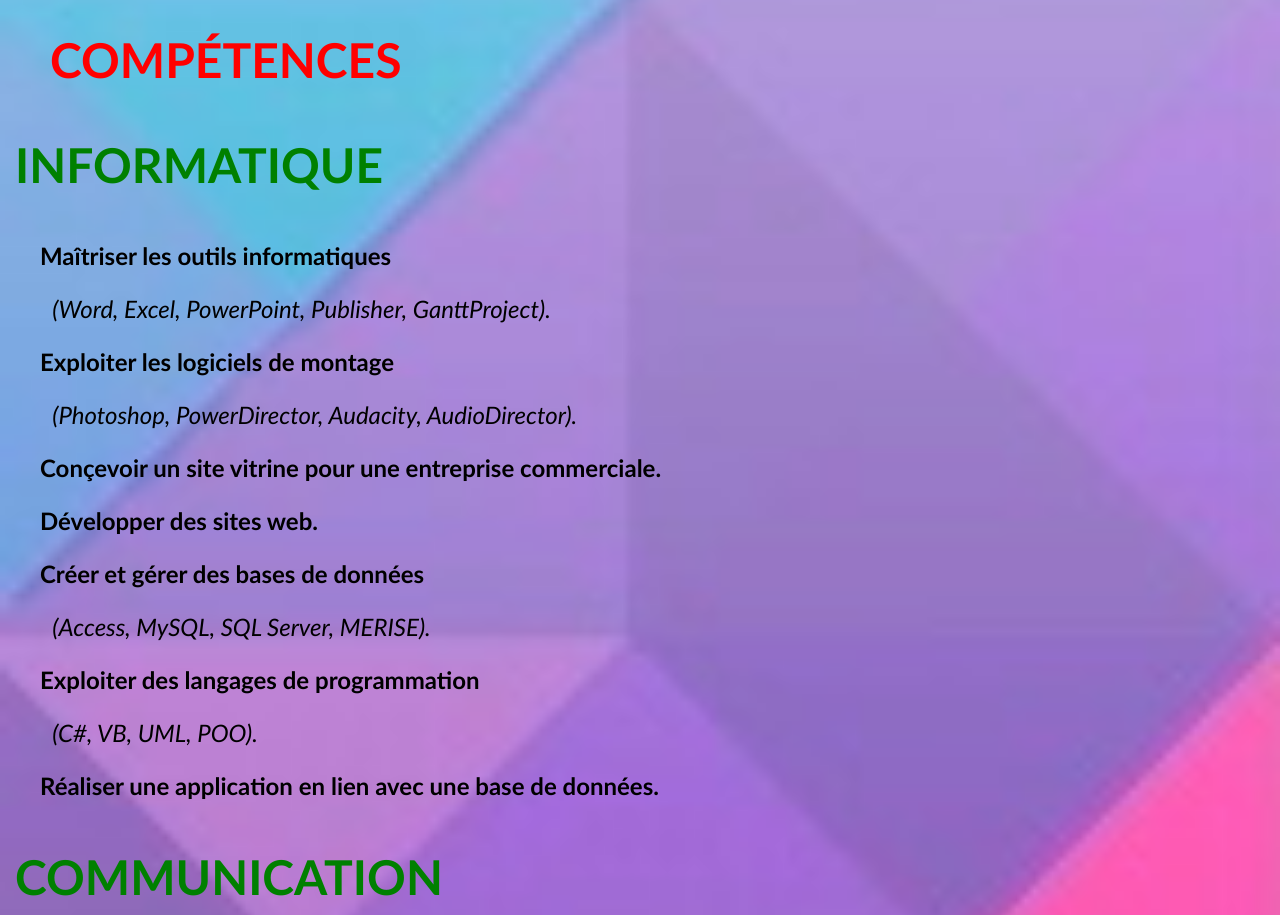
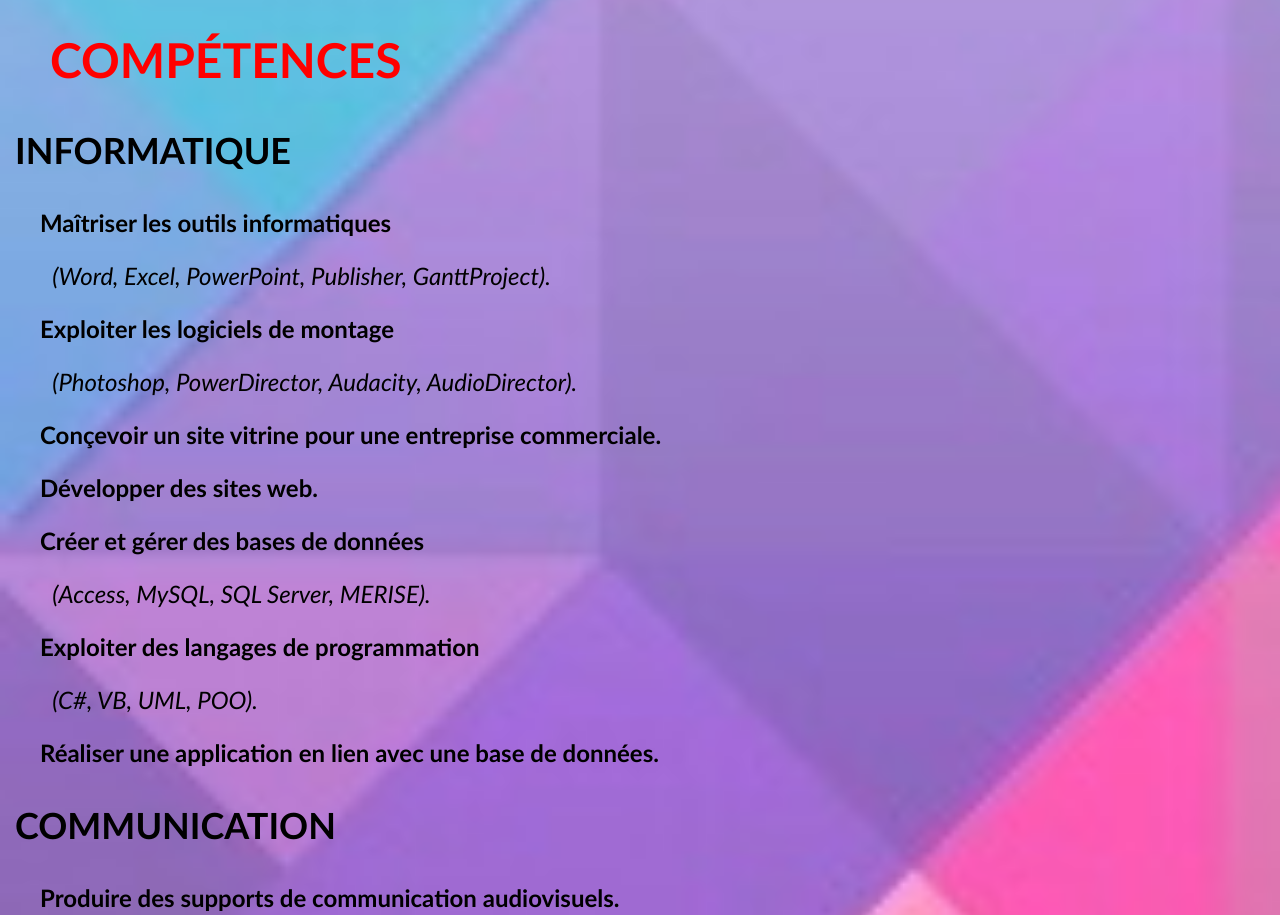
Before and after one commit to trislvn92/Portfolio, a plain HTML site: page index.html in a window 1280 px wide. Shown: the part 1200-2115 px from the top of the page. Drawn offline with Linux system fonts and the light colour scheme.

Commit message:
Update style.css

```diff
--- a/style.css
+++ b/style.css
@@ -33,8 +33,8 @@ h2
 
 h3
 {
- font-size: 200%;
- color: green;
+ font-size: 150%;
+ color: black;
  padding-left: 15px;
 }
 
```
